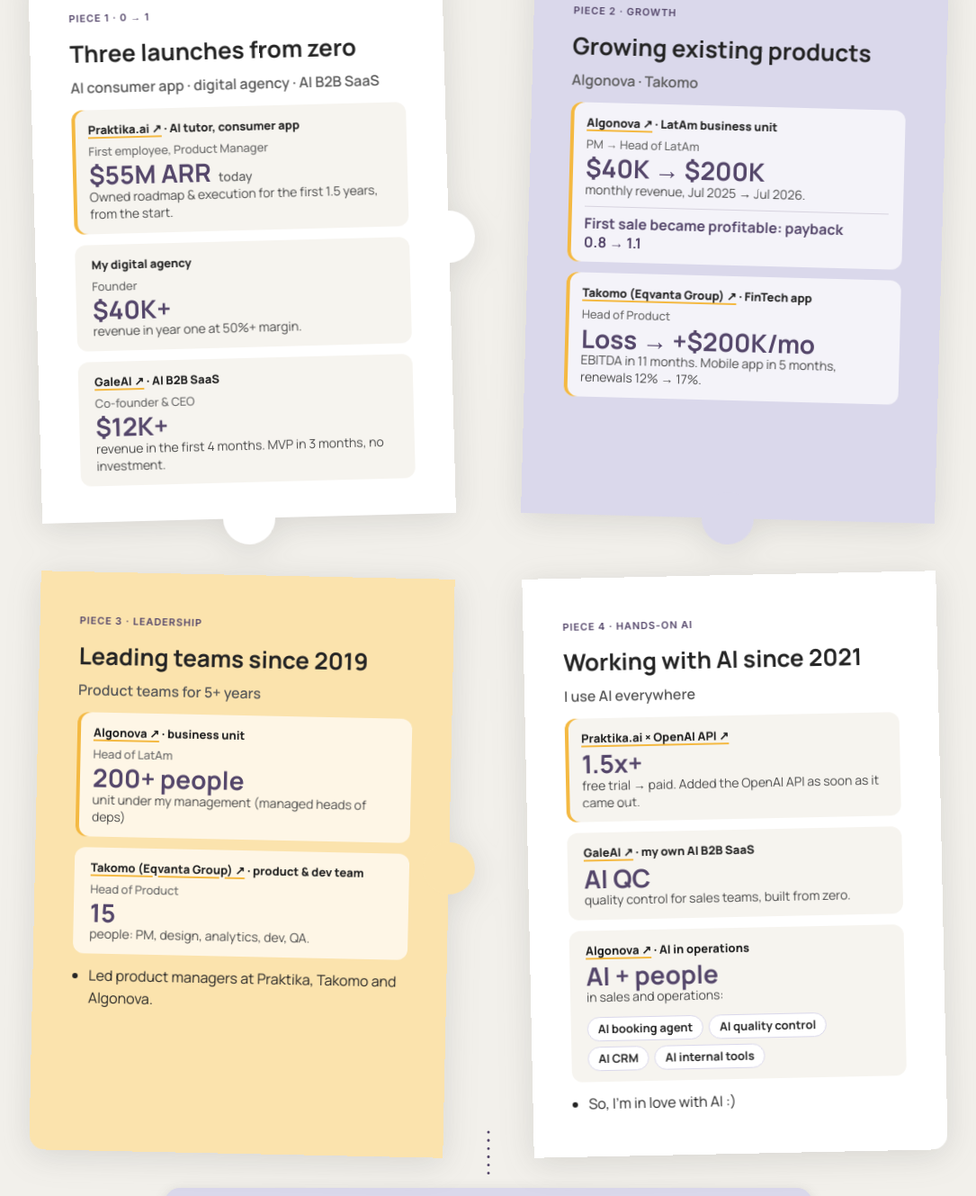
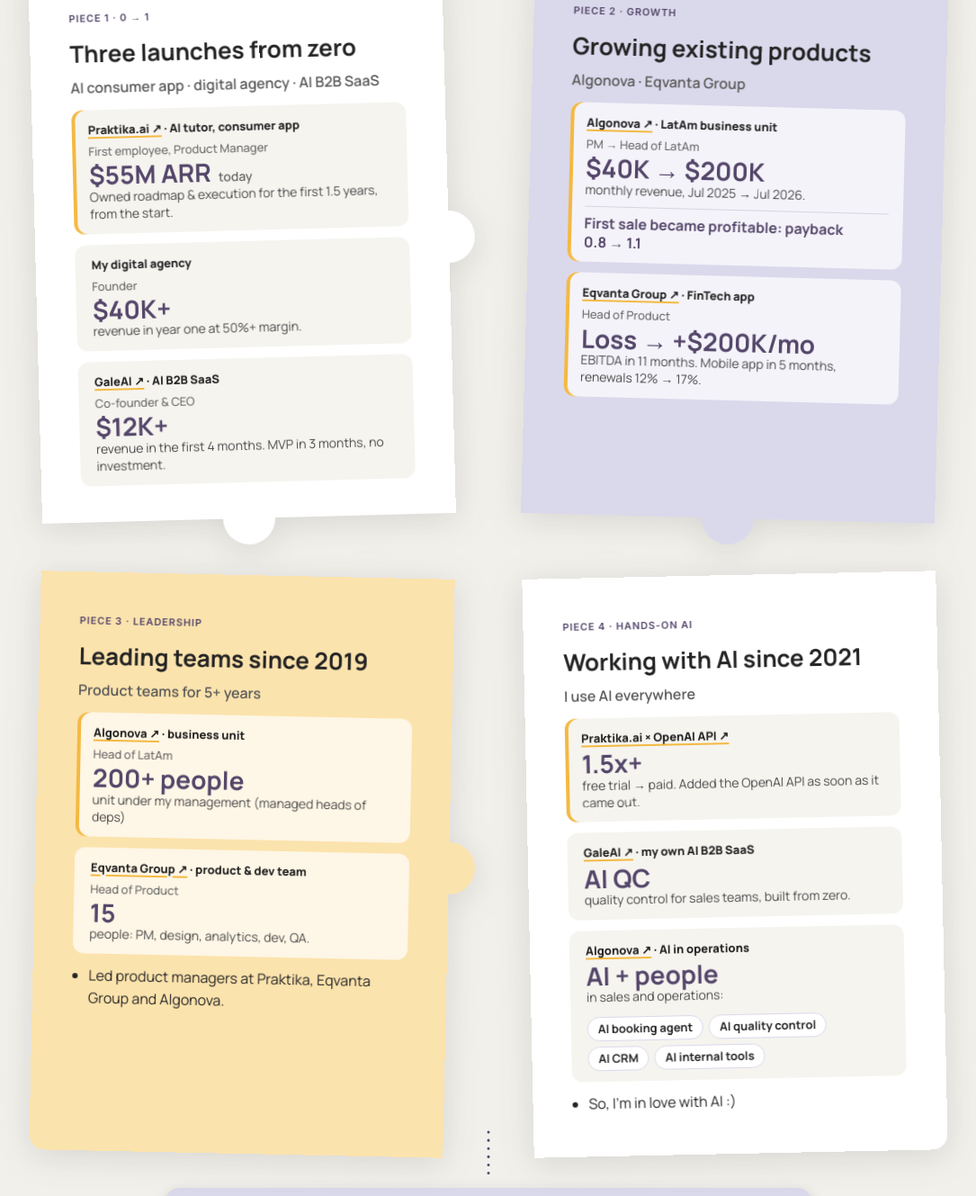
Before and after one commit to pavelkokora-oss/pavel-x-medvidi, a plain HTML site: page index.html in a window 1280 px wide. Shown: the part 896-2225 px from the top of the page at 90% size, without its empty margins (97-1182 px from the left). Drawn offline with Linux system fonts and the light colour scheme.

Commit message:
Takomo -> Eqvanta Group
Co-Authored-By: Claude Opus 5.5 <noreply@anthropic.com>

```diff
--- a/index.html
+++ b/index.html
@@ -386,14 +386,14 @@
       <div class="half">
         <span class="half-tag">Piece 2 · Growth</span>
         <h3>Growing existing products</h3>
-        <p class="half-role">Algonova · Takomo</p><div class="half-num multi hl"><small><a class="half-link" href="https://algonova.com/" target="_blank" rel="noopener">Algonova ↗</a> · LatAm business unit</small><em class="num-role">PM → Head of LatAm</em><b>$40K → $200K</b><span>monthly revenue, Jul 2025 → Jul 2026.</span><ul class="half-num-pts"><li>First sale became profitable: payback 0.8 → 1.1</li></ul></div><div class="half-num multi hl"><small><a class="half-link" href="https://eqvanta.com/" target="_blank" rel="noopener">Takomo (Eqvanta Group) ↗</a> · FinTech app</small><em class="num-role">Head of Product</em><b>Loss → +$200K/mo</b><span>EBITDA in 11 months. Mobile app in 5 months, renewals 12% → 17%.</span></div>
+        <p class="half-role">Algonova · Eqvanta Group</p><div class="half-num multi hl"><small><a class="half-link" href="https://algonova.com/" target="_blank" rel="noopener">Algonova ↗</a> · LatAm business unit</small><em class="num-role">PM → Head of LatAm</em><b>$40K → $200K</b><span>monthly revenue, Jul 2025 → Jul 2026.</span><ul class="half-num-pts"><li>First sale became profitable: payback 0.8 → 1.1</li></ul></div><div class="half-num multi hl"><small><a class="half-link" href="https://eqvanta.com/" target="_blank" rel="noopener">Eqvanta Group ↗</a> · FinTech app</small><em class="num-role">Head of Product</em><b>Loss → +$200K/mo</b><span>EBITDA in 11 months. Mobile app in 5 months, renewals 12% → 17%.</span></div>
         <ul></ul>
       </div>
       <div class="half">
         <span class="half-tag">Piece 3 · Leadership</span>
         <h3>Leading teams since 2019</h3>
-        <p class="half-role">Product teams for 5+ years</p><div class="half-num multi hl"><small><a class="half-link" href="https://algonova.com/" target="_blank" rel="noopener">Algonova ↗</a> · business unit</small><em class="num-role">Head of LatAm</em><b>200+ people</b><span>unit under my management (managed heads of deps)</span></div><div class="half-num multi"><small><a class="half-link" href="https://eqvanta.com/" target="_blank" rel="noopener">Takomo (Eqvanta Group) ↗</a> · product &amp; dev team</small><em class="num-role">Head of Product</em><b>15</b><span>people: PM, design, analytics, dev, QA.</span></div>
-        <ul><li>Led product managers at Praktika, Takomo and Algonova.</li></ul>
+        <p class="half-role">Product teams for 5+ years</p><div class="half-num multi hl"><small><a class="half-link" href="https://algonova.com/" target="_blank" rel="noopener">Algonova ↗</a> · business unit</small><em class="num-role">Head of LatAm</em><b>200+ people</b><span>unit under my management (managed heads of deps)</span></div><div class="half-num multi"><small><a class="half-link" href="https://eqvanta.com/" target="_blank" rel="noopener">Eqvanta Group ↗</a> · product &amp; dev team</small><em class="num-role">Head of Product</em><b>15</b><span>people: PM, design, analytics, dev, QA.</span></div>
+        <ul><li>Led product managers at Praktika, Eqvanta Group and Algonova.</li></ul>
       </div>
       <div class="half">
         <span class="half-tag">Piece 4 · Hands-on AI</span>
```
